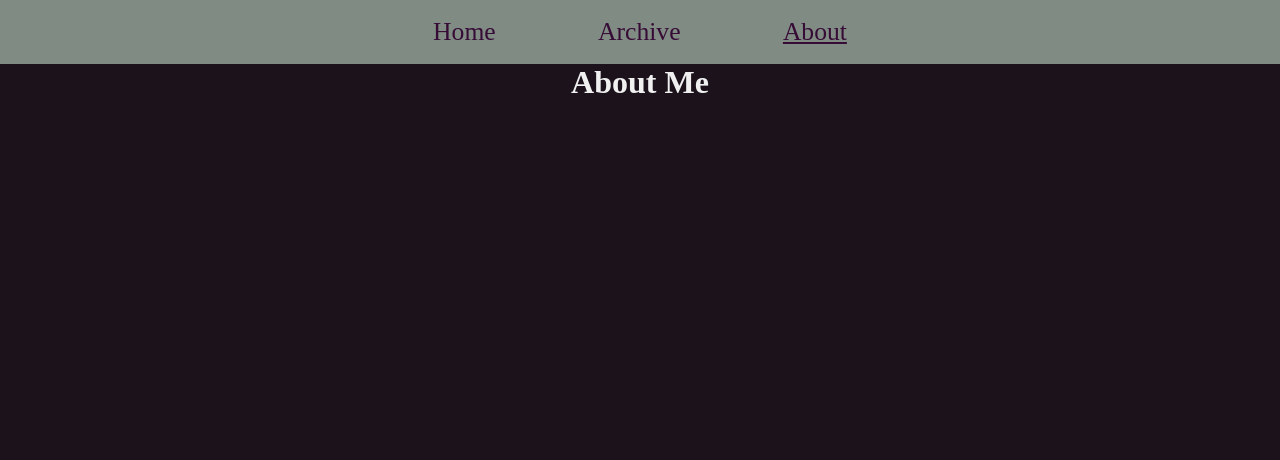
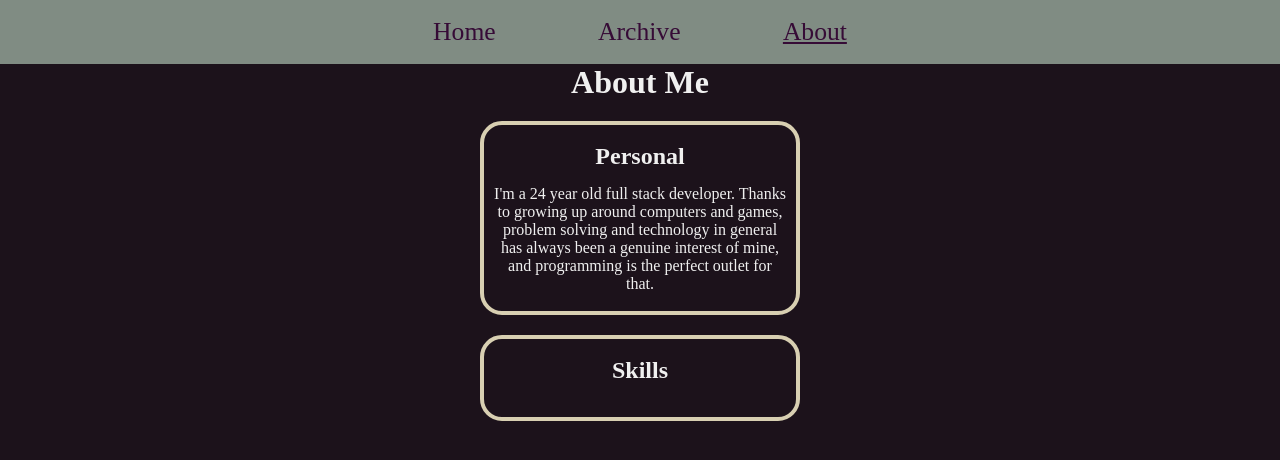
Before and after one commit to fredrikb12/blog-api-frontend, a React (Create React App) app: page /#/about in a window 1280 px wide. Shown: the top 460 px of the page. Built offline with nearby package versions, Linux system fonts and the light colour scheme; no server answers.

Commit message:
Add about section cards

```diff
--- a/src/components/About/About.js
+++ b/src/components/About/About.js
@@ -1,9 +1,27 @@
 import { StyledAbout } from "../../styled/About.styled";
+import AboutCard from "./AboutCard";
 
 function About({}) {
-  return <StyledAbout>
-    <h1>About Me</h1>
-  </StyledAbout>;
+  const cards = [
+    {
+      title: "Personal",
+      text: "I'm a 24 year old full stack developer. Thanks to growing up around computers and games, problem solving and technology in general has always been a genuine interest of mine, and programming is the perfect outlet for that. ",
+    },
+    {
+      title: "Skills",
+      text: "",
+    },
+  ];
+  return (
+    <StyledAbout>
+      <h1>About Me</h1>
+      <div>
+        {cards.map((card, index) => {
+          return <AboutCard key={index} title={card.title} text={card.text} />;
+        })}
+      </div>
+    </StyledAbout>
+  );
 }
 
 export default About;
--- a/src/components/About/AboutCard.js
+++ b/src/components/About/AboutCard.js
@@ -1,5 +1,12 @@
-function AboutCard() {
-  return <article>Hello.</article>
+import { StyledAboutCard } from "../../styled/AboutCard.styled";
+
+function AboutCard({ title, text }) {
+  return (
+    <StyledAboutCard>
+      <h1>{title}</h1>
+      <p>{text}</p>
+    </StyledAboutCard>
+  );
 }
 
 export default AboutCard;
--- /dev/null
+++ b/src/styled/AboutCard.styled.js
@@ -0,0 +1,18 @@
+import styled from "styled-components";
+
+export const StyledAboutCard = styled.article`
+  width: clamp(250px, 25vw, 500px);
+  text-align: center;
+  border: 4px solid ${({ theme }) => theme.clr.lightShade};
+  border-radius: 22px;
+  padding: 18px 10px;
+  margin-top: 20px;
+
+  & h1 {
+    margin-bottom: 15px;
+  }
+
+  & div {
+    display: flex;
+  }
+`;
```
